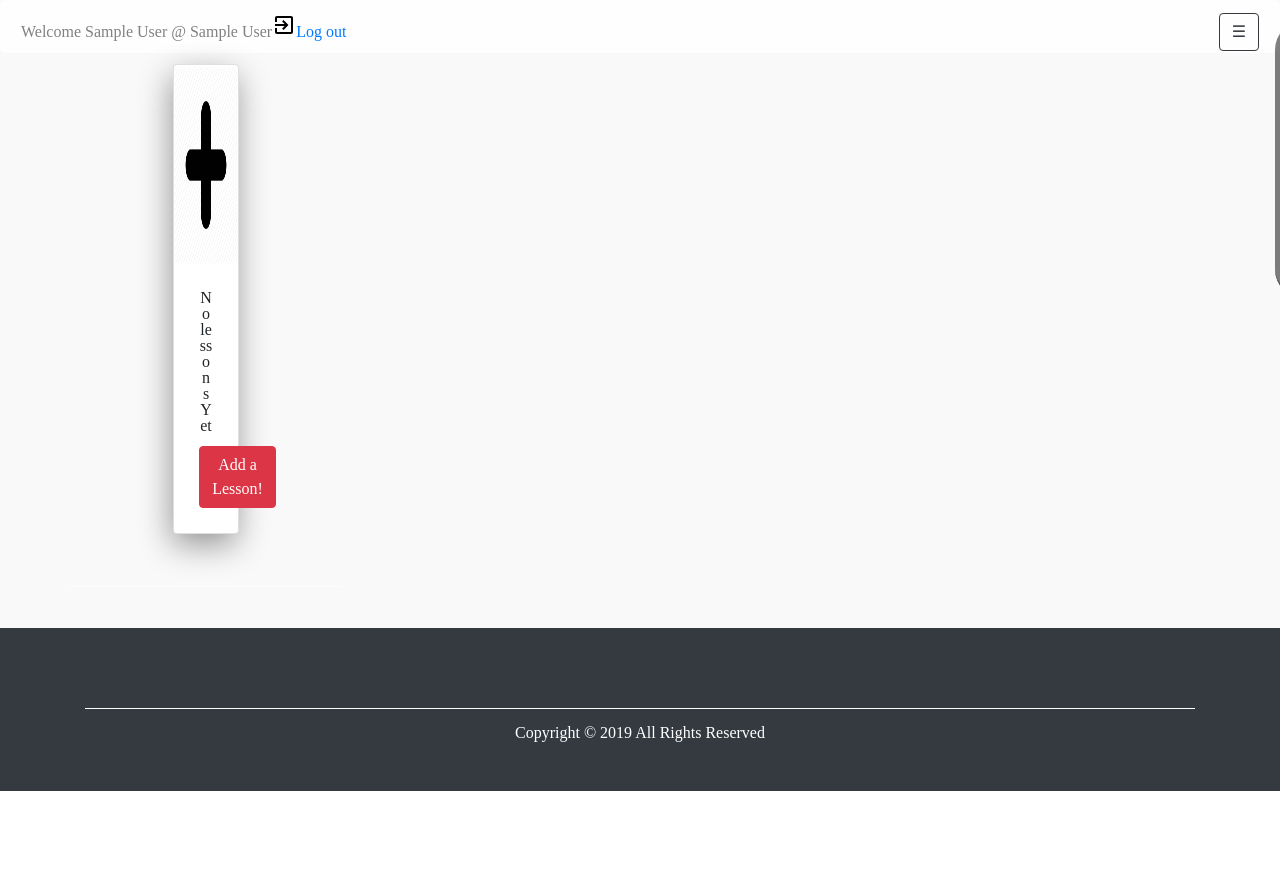
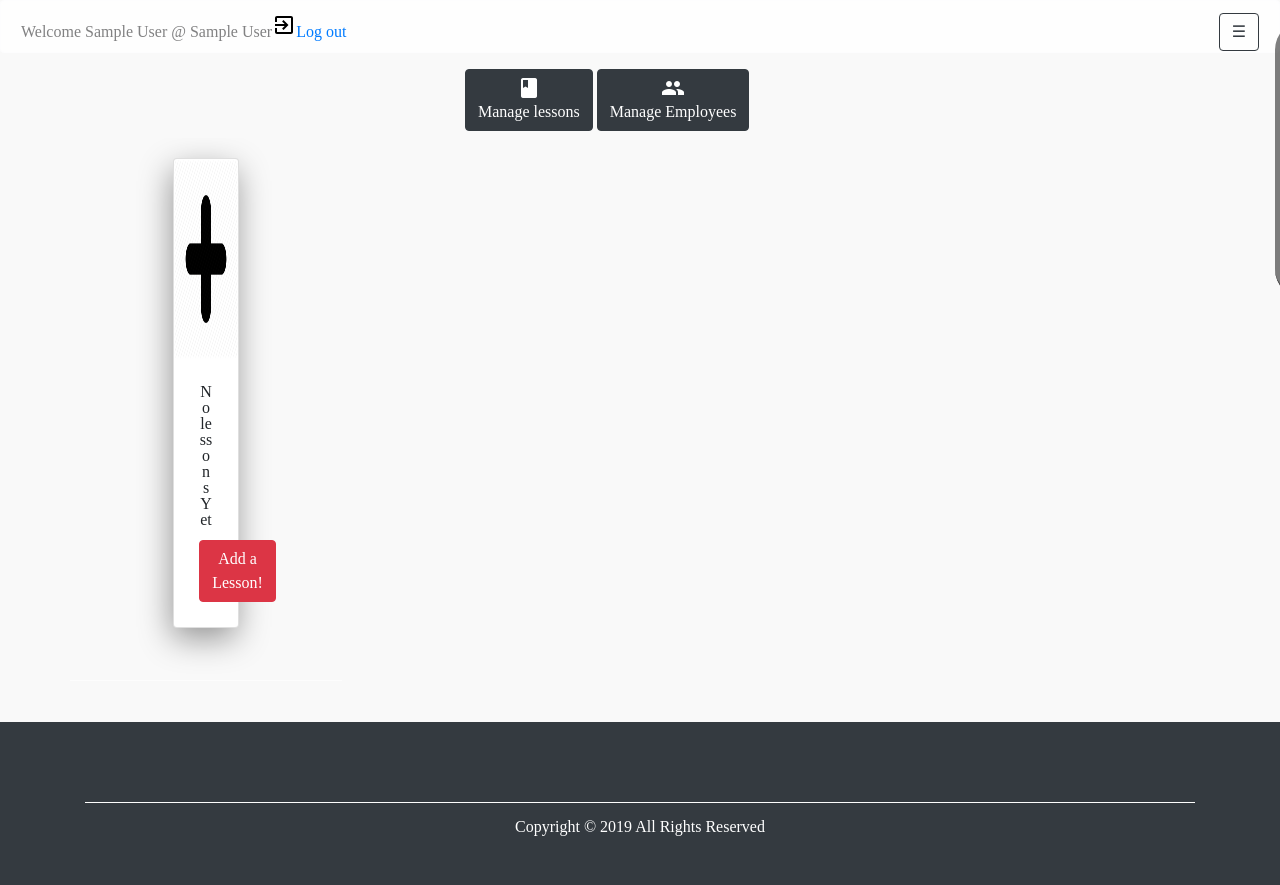
Before and after one commit to jbdanquah2/tuitelage, a PHP site: page /home.php in a window 1280 px wide; the page is wider, and only the part inside the window is pictured. Shown: the part 100-985 px from the top of that part. Before the commit the page ends 891 px from the top of that part, so only its background shows below. Run offline with PHP 8.4, Linux system fonts and the light colour scheme; the visitor is signed in with stand-in values (Sample User, id 1); data that the repository does not hold is empty; some libraries are stand-ins or nearby versions.

Commit message:
pay no attention

```diff
--- a/home.php
+++ b/home.php
@@ -40,6 +40,29 @@ if(!isset($_SESSION['user']))
 include_once "layout_header.php";
 
 ?>
+<div class="container">
+<div class="row">
+<div class="col-4"></div>
+<div class="col-4">
+<a href="manage-lesson.php" class="btn btn-dark">
+<!--Manage Lessons -->
+<div><i class="material-icons">book</i></div>
+Manage lessons
+
+</a>
+<a href="manage-users.php"class="btn btn-dark">
+<!--Manage Users -->
+<div><i class="material-icons">people</i></div>
+Manage Employees
+
+</a>
+<br><br><br>
+</div>
+<div class="col-4"></div>
+
+</div>
+
+</div>
 
 <!-- <div class="row">
 
```
